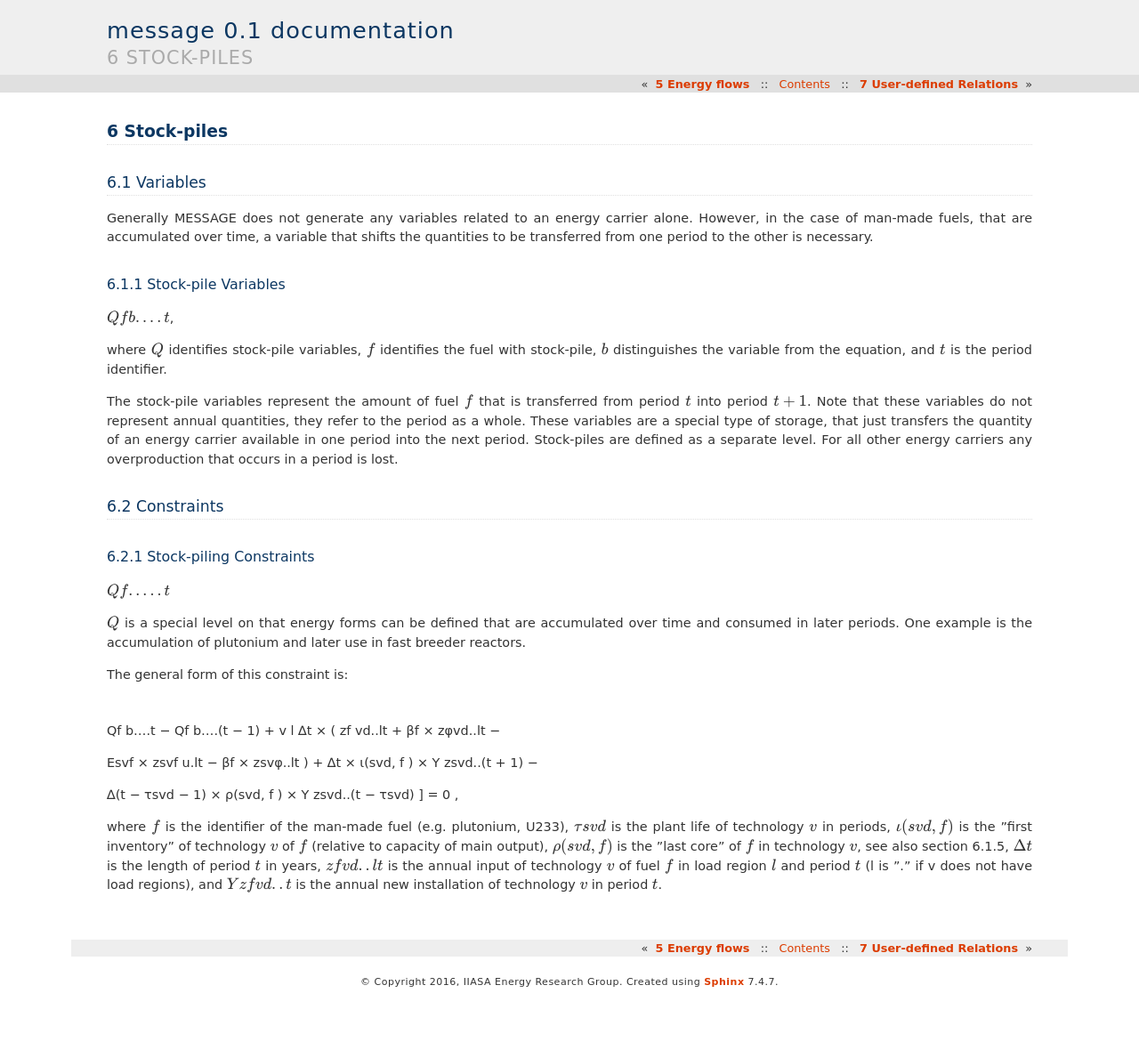
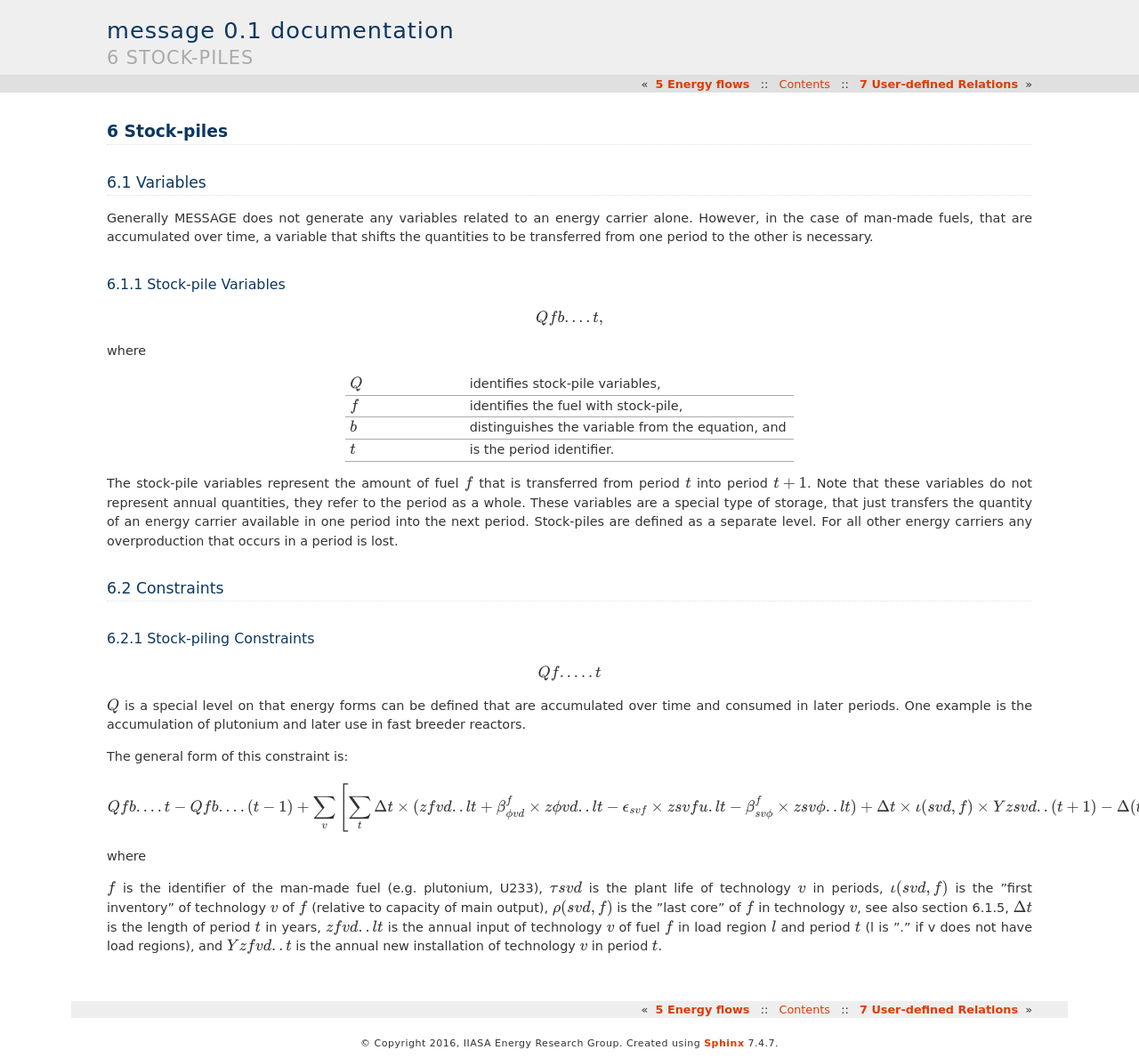
Before and after one commit to iiasa/message_doc, a Sphinx documentation site: the page built from source/message_globiom/annex/message/stock-piles.rst, in a window 1280 px wide. Shown: the whole page at 89% size. Built offline with Sphinx 7.4.7, drawn with Linux system fonts in a browser that asks for light colours; pages that are not in the unit, such as notebooks, are missing from menus; before the commit the page ends 1120 px from its top, so only the background shows below that; some of the changed lines change nothing that is shown.

Commit message:
Update stock-piles.rst

```diff
--- a/source/message_globiom/annex/message/stock-piles.rst
+++ b/source/message_globiom/annex/message/stock-piles.rst
@@ -9,14 +9,23 @@ Generally MESSAGE does not generate any variables related to an energy carrier a
 6.1.1 	Stock-pile Variables
 ~~~~~~~~~~~~~~~~~~~~~~~~~~~~
 
-:math:`Qf b....t`,
+.. math::
+   Qf b....t,
 
 where
-:math:`Q`	          identifies stock-pile variables,
-:math:`f`          	identifies the fuel with stock-pile,
-:math:`b`          	distinguishes  the variable from the equation, and
-:math:`t`          	is the period identifier.
 
+.. list-table::
+   :widths: 40 110
+   :header-rows: 0
+
+   * - :math:`Q`
+     - identifies stock-pile variables,
+   * - :math:`f`
+     - identifies the fuel with stock-pile,
+   * - :math:`b`
+     - distinguishes  the variable from the equation, and
+   * - :math:`t`
+     - is the period identifier.
 
 The stock-pile variables represent the amount of fuel :math:`f` that is transferred from period :math:`t` into period :math:`t + 1`. Note that these variables do not represent annual quantities, they refer to the period as a whole. These variables are a special type of storage, that just transfers the quantity of an energy carrier available in one period into the next period. Stock-piles are defined  as a separate level. For all other energy carriers any overproduction that occurs in a period is lost.
 
@@ -26,21 +35,20 @@ The stock-pile variables represent the amount of fuel :math:`f` that is transfer
 6.2.1 	Stock-piling Constraints
 ~~~~~~~~~~~~~~~~~~~~~~~~~~~~~~~~
 
-:math:`Qf.....t`
+.. math::
+ Qf.....t
 
 :math:`Q` is a special level on that energy forms can be defined that are accumulated over time and consumed in later periods. One example is the accumulation of plutonium and later use in fast breeder reactors.
 
 The general form of this constraint is:
 
 .. math::
+ Qfb....t-Qfb....(t-1)+\sum _v\left [ \sum _t \Delta t \times (zfvd..lt+\beta _{\phi vd}^f\times z\phi vd..lt- \\ \epsilon _{svf}\times zsvfu.lt-\beta _{sv\phi}^f\times zsv\phi ..lt)+\Delta t\times \iota (svd,f)\times Yzsvd..(t+1)-\\ \Delta(t-\tau _{svd}-1)\times \rho (svd,f) \times Yzsvd..(t-\tau_{svd})\right ]=0
 
-Qf b....t − Qf b....(t − 1) + v	l ∆t × ( zf vd..lt + βf × zφvd..lt −
-
-Esvf   × zsvf u.lt − βf × zsvφ..lt ) + ∆t × ι(svd, f ) × Y zsvd..(t + 1) −
-
-∆(t − τsvd − 1) × ρ(svd, f ) ×  Y zsvd..(t − τsvd) ] = 0 ,
 
 where
+
+
 :math:`f`	          is the identifier of the man-made fuel (e.g. plutonium, U233),
 :math:`τsvd`       	is the plant life of technology :math:`v` in periods,
 :math:`ι(svd, f )` 	is the ”first  inventory”  of technology :math:`v` of :math:`f` (relative to capacity of main output),
```
